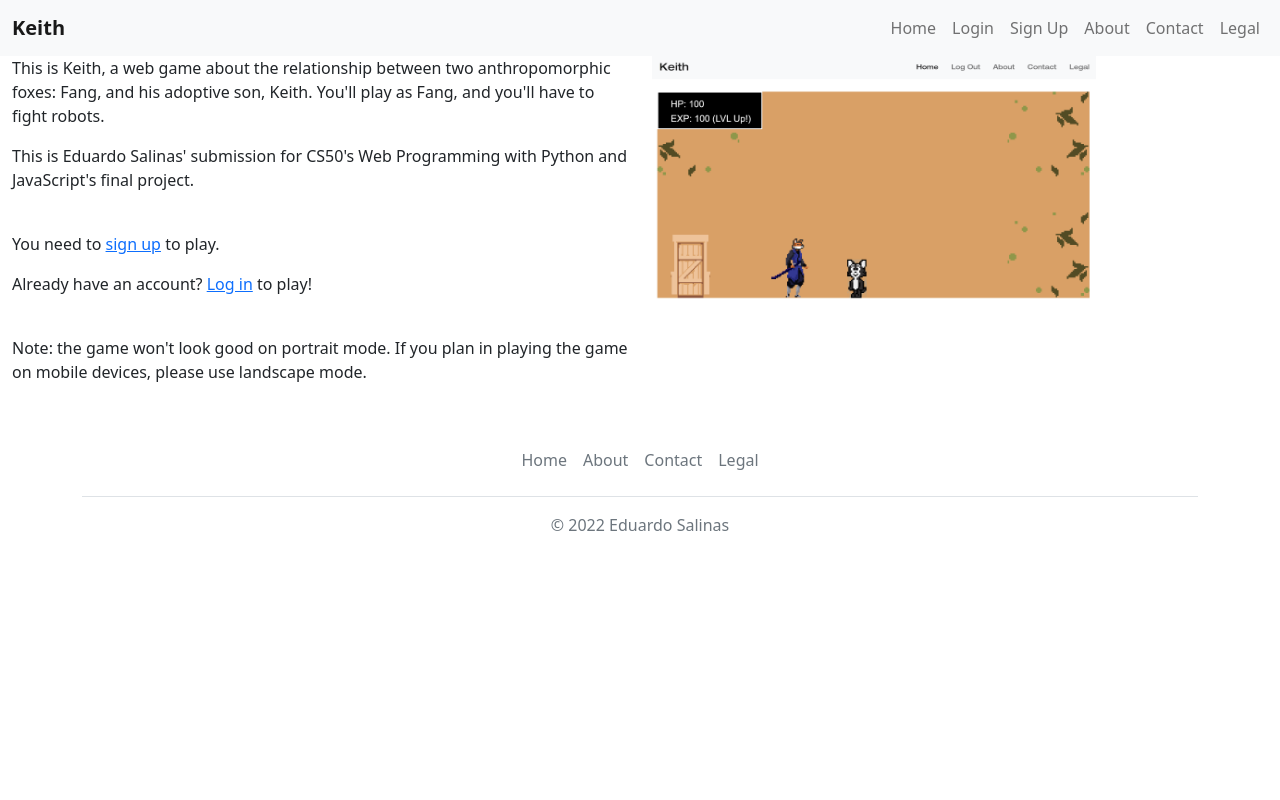
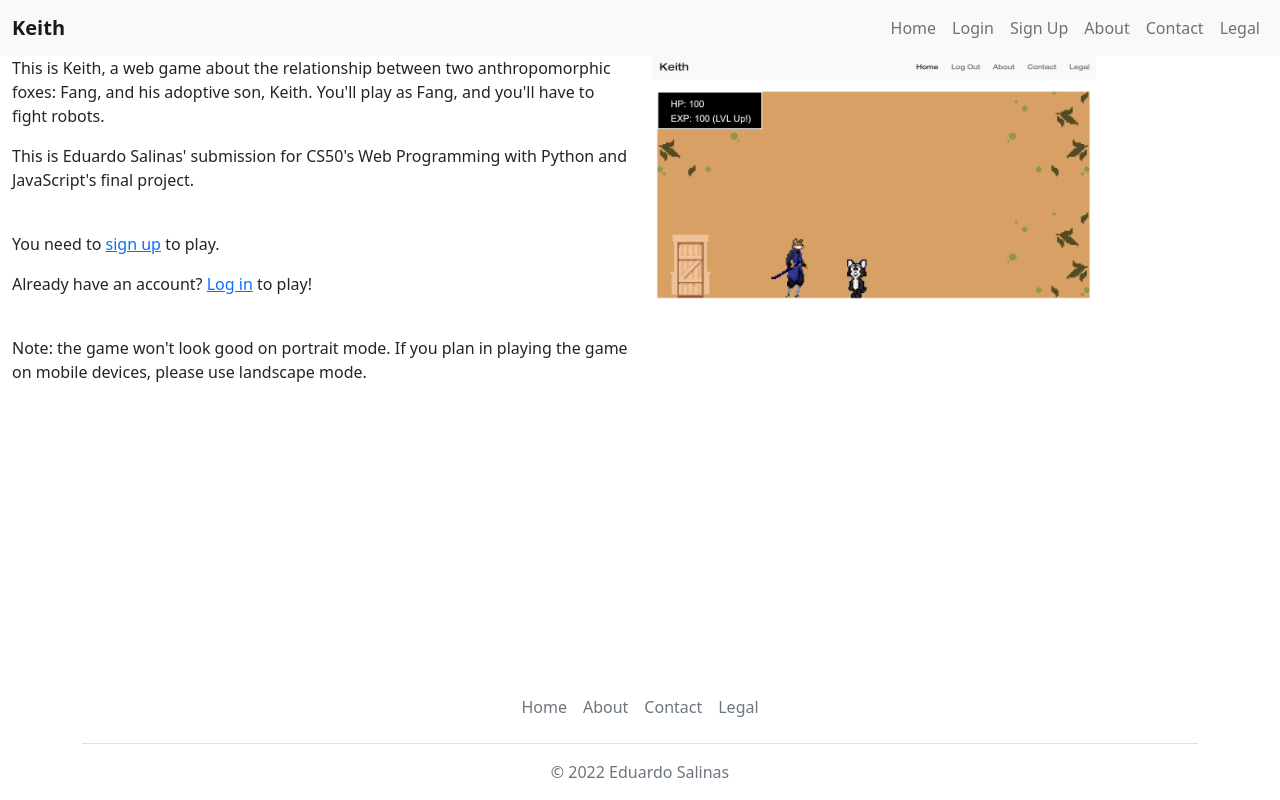
Before and after one commit to eduardoluis11/keith-harvard, a Django app: page / in a window 1280 px wide. Run offline with Django 4.2, Linux system fonts and the light colour scheme; some libraries are stand-ins or nearby versions.

Commit message:
Left Footer at Bottom of Screen

```diff
--- a/keith_app/static/css/styles.css
+++ b/keith_app/static/css/styles.css
@@ -4,3 +4,12 @@ body {
     background-color: black;
 }
 */
+
+/* This should keep the footer on the bottom of the page (source:
+https://moderncss.dev/keep-the-footer-at-the-bottom-flexbox-vs-grid/)
+*/
+body {
+    min-height: 100vh;
+    display: grid;
+    grid-template-rows: auto 1fr auto;
+}
--- a/templates/layout.html
+++ b/templates/layout.html
@@ -30,6 +30,13 @@
     https://www.digitalocean.com/community/tutorials/working-with-django-templates-static-files .) -->
     <link rel="stylesheet" href="{% static 'css/styles.css' %}" type="text/css" />
 </head>
+<!-- <body
+  style="
+    min-height: 100vh;
+    display: grid;
+    grid-template-rows: auto 1fr auto;
+  "
+> -->
 <body>
 
     <!-- Bootstrap navbar (source: https://getbootstrap.com/docs/5.2/components/navbar/ ) -->
@@ -77,7 +84,7 @@
     I will add JS code to update the year in the copyright notice every year automatically (source:
     https://kerstinmartin.com/blog/copyright-notice .)-->
     <div class="container">
-      <footer class="py-3 my-4">
+      <footer>
         <ul class="nav justify-content-center border-bottom pb-3 mb-3">
           <li class="nav-item"><a href="#" class="nav-link px-2 text-muted">Home</a></li>
           <li class="nav-item"><a href="#" class="nav-link px-2 text-muted">About</a></li>
```
